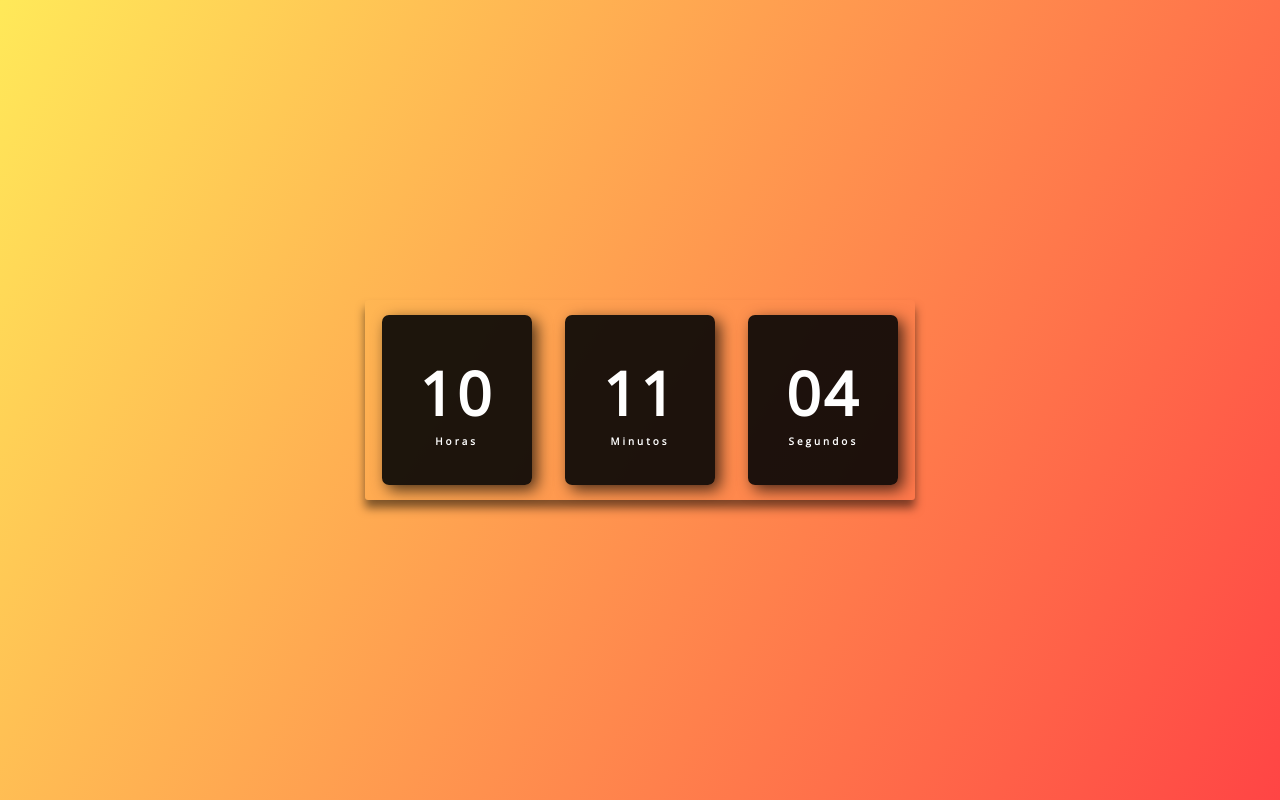
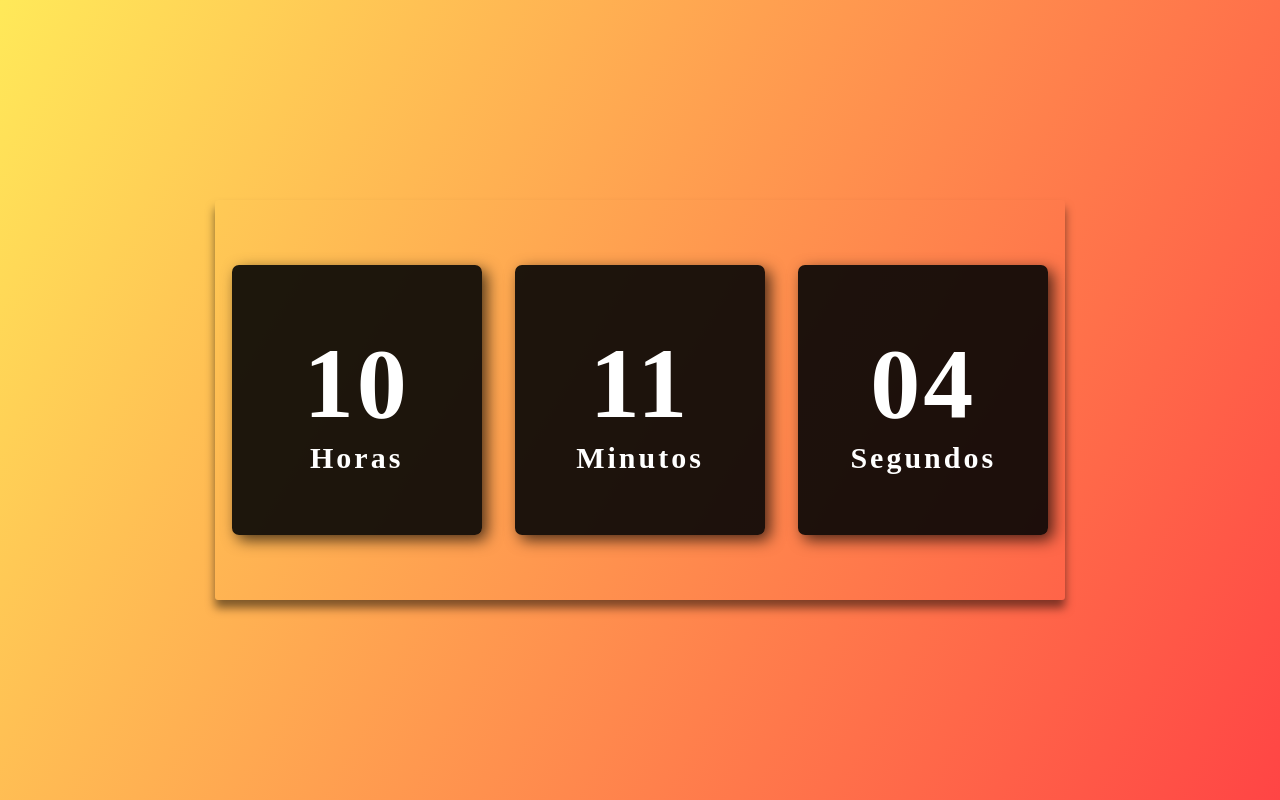
Before and after one commit to DEV-HenriQ/relogio-digital-dinamico, a plain HTML site: page index.html in a window 1280 px wide. Drawn offline with nearby package versions, Linux system fonts and the light colour scheme; a web font is replaced by a local one.

Commit message:
Mudança de estilo (PC)

```diff
--- a/assets/css/style.css
+++ b/assets/css/style.css
@@ -1,6 +1,6 @@
-@import url('https://fonts.googleapis.com/css2?family=Open+Sans&display=swap');
+@import url('https://fonts.googleapis.com/css2?family=Calistoga&display=swap');
 
-* {margin: 0; padding: 0; box-sizing: border-box; font-family: 'Open Sans', sans-serif;}
+* {margin: 0; padding: 0; box-sizing: border-box; font-family: 'Calistoga', serif;}
 
 body {
    height: 100vh;
@@ -15,16 +15,16 @@ body {
    display: flex;
    align-items: center;
    justify-content: space-around;
-   height: 200px;
-   width: 550px;
+   height: 400px;
+   width: 850px;
    border-radius: 3px;
    box-shadow: 0px 8px 10px rgba(0,0,0,.5);
 }
 
 .relogio div
 {
-   height: 170px;
-   width: 150px;
+   height: 270px;
+   width: 250px;
    display: flex;
    flex-direction: column;
    align-items: center;
@@ -39,10 +39,10 @@ body {
 .relogio span
 {
    font-weight: bolder;
-   font-size: 60px;
+   font-size: 100px;
 }
 
 .relogio span.tempo
 {
-   font-size: 10px;
+   font-size: 30px;
 }
```
